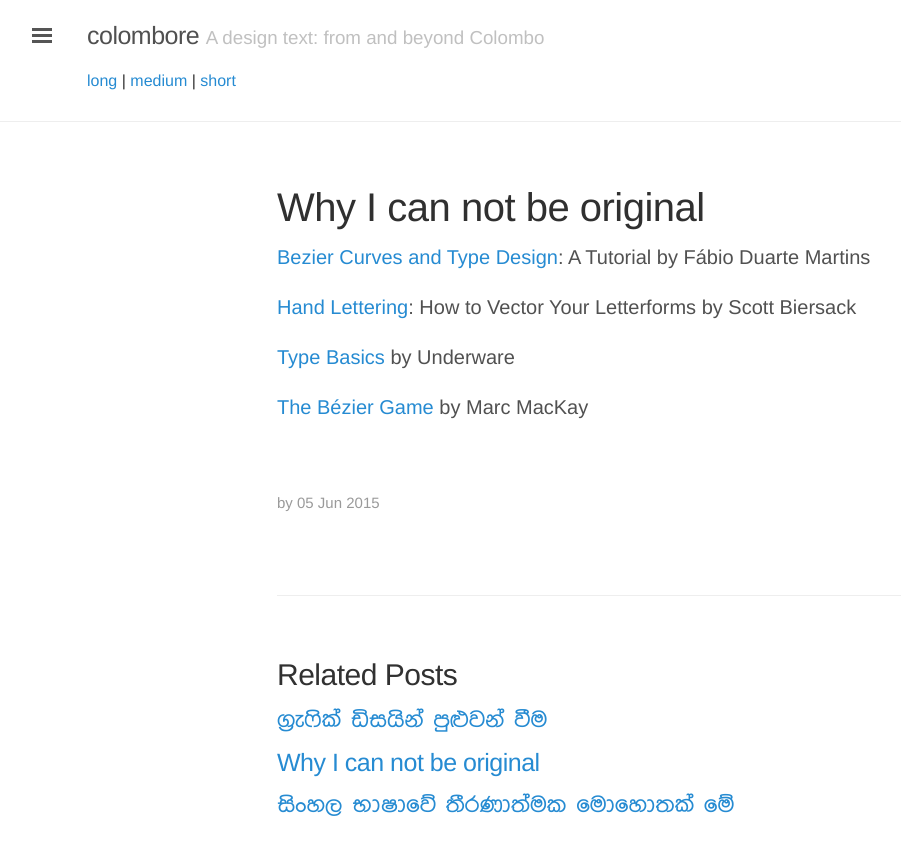
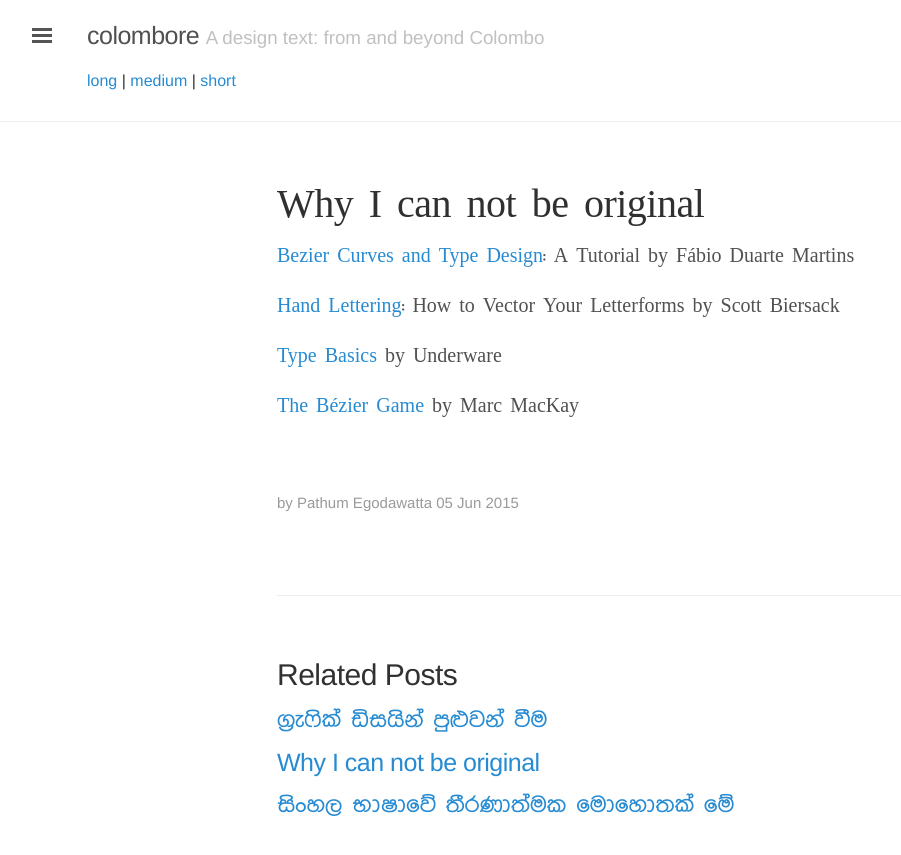
Before and after one commit to mooniak/colombore, a Jekyll site: the page built from _posts/2015-06-05-bezier-for-type.md, in a window 1280 px wide. Shown: the top 855 px of the page, without its empty margins (3-904 px from the left). Built offline with Jekyll 4.4.1, drawn with Linux system fonts in a browser that asks for light colours.

Commit message:
Update 2015-06-05-bezier-for-type.md

```diff
--- a/_posts/2015-06-05-bezier-for-type.md
+++ b/_posts/2015-06-05-bezier-for-type.md
@@ -5,6 +5,8 @@
 category: Edition 2
 length: short
 lang: en
+lang: si
+writer: Pathum Egodawatta
 tag:
     - tutorial
     - typography
```
